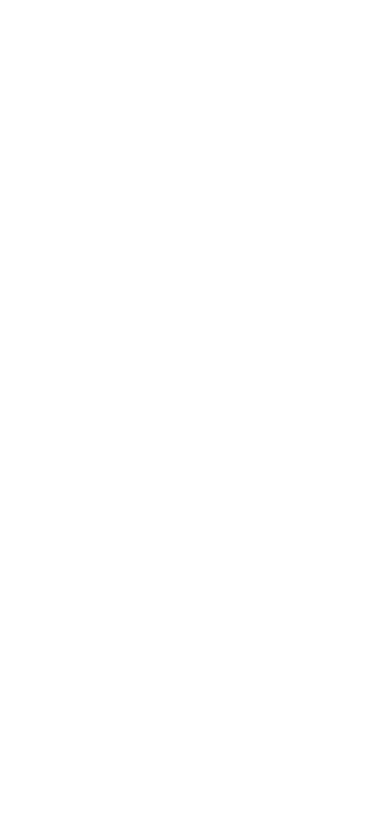
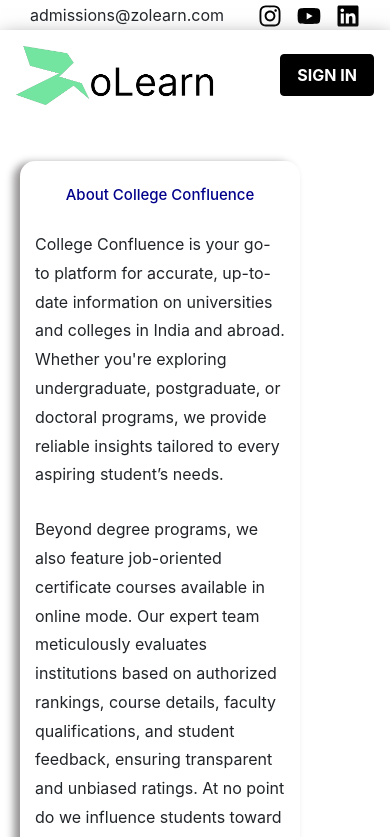
Before and after one commit to Leadsensegithub/new-website, a React (Create React App) app: page /about-us in a window 390 px wide. Before the commit this address had no page. Shown: the top 837 px of the page. Built offline with nearby package versions, Linux system fonts and the light colour scheme.

Commit message:
Santhiya-Create Aboutus

```diff
--- a/src/App.js
+++ b/src/App.js
@@ -13,7 +13,7 @@
     <Router>
 
       <Routes>
-        <Route path="/" element={<Default_layout />} />
+        <Route path="/*" element={<Default_layout />} />
        <Route path="/loader" element={<Loader/>} />
         {/* // <Route path="/contact" element={<Contact />} />  */}
       </Routes>
--- a/src/Assets/Assets.js
+++ b/src/Assets/Assets.js
@@ -55,6 +55,7 @@
 import Maha from './Academic/Maha.png'
 import Krishna from './Academic/Krishna.png'
 import Pavi from './Academic/Pavi.png'
+import graduation from './Academic/graduation.png'
 
 
 const Assets = {
@@ -115,6 +116,6 @@
    Maha:Maha,
    Krishna:Krishna,
    Pavi:Pavi,
-
+   graduation:graduation,
 }
 export default Assets
--- /dev/null
+++ b/src/Css/Aboutus.css
@@ -0,0 +1,68 @@
+@media only screen and (max-width: 900px) {
+    .mobile {
+        display: none !important;
+    }
+
+
+    .about-container .aboutus-details .about-container{
+        width: 50px;
+        margin-top: 100px;
+    }
+   .about-container .aboutus-image{
+        display: none;
+    }
+
+    .about-container .aboutus-details .aboutus-content{
+        width: 280px;
+        margin-top: 10px;
+        margin-left: -2px;
+        margin-left: 20px;
+        min-height: 170vh;
+    }
+    .about-container .aboutus-details .aboutus-content h2{
+        font-size: 15px;
+    }
+    .about-container .aboutus-details .aboutus-content p{
+        font-size: 16px;
+        padding-left: 15px;
+        padding-right: 15px;
+        line-height: 1.8;
+    }
+
+
+}
+.about-container{
+    padding-top: 30px;
+    background-color: white;
+    min-height: 150vh;
+}
+.aboutus-image{
+
+}
+.about-container .aboutus-image img{
+    height: 800px;
+}
+.about-container .aboutus-content{
+    box-shadow: -6px 2px 9px rgb(146, 143, 143);
+    width: 700px;
+    margin-top: -60%;
+    margin-left: 43%;
+    margin-right: 20px;
+    border-radius: 15px;
+    z-index: 10;
+    height: 140vh;
+    background-color: transparent;
+
+}
+.about-container .aboutus-content h2{
+    padding-top: 25px;
+    text-align: center;
+    color: darkblue;
+    padding-bottom: 8px;
+}
+.about-container .aboutus-content p{
+    padding-left: 40px;
+    padding-top: 10px;
+    font-size: 17px;
+    line-height: 1.5rem;
+}
--- a/src/Css/Common.css
+++ b/src/Css/Common.css
@@ -56,7 +56,16 @@
     .home-btn {
         font-size: 0.7em;
     }
+    .courselist {
+        display: none !important;
+    }
 
+    .degreelist {
+        display: none !important;
+    }
+    .university{
+         /* padding: 0px 20px;  */
+    }
     .academic-heading .card {
         height: 68vh;
         margin: 10px;
@@ -70,6 +79,9 @@
         position: absolute;
         margin-top: -100px;
     }
+    .alumni-heading{
+        min-height: 120vh;
+    }
 
     .item-main::before {
         width: 50px;
@@ -78,9 +90,6 @@
     .items img {
         width: 50px;
     }
-
-
-
 }
 
 
--- a/src/Route/Route.js
+++ b/src/Route/Route.js
@@ -1,6 +1,8 @@
+import Aboutsus from "../pages/Aboutsus"
 import Home from "../pages/Home"
 
 const route = [
-    { path: "/", name: "Dashboard", element: Home, exact: true }
+    { path: "/", name: "Dashboard", element: Home, exact: true },
+    { path: "/about-us", name: "Dashboard", element: Aboutsus, exact: true }
 ]
 export default route
--- /dev/null
+++ b/src/pages/Aboutsus.js
@@ -0,0 +1,56 @@
+import React, { useState } from 'react'
+import Assets from '../Assets/Assets'
+import Uni_register from "./Header_files/Uni_register";
+import Academic_counsellor from "./Header_files/Academic_counsellor";
+import Student_alumni from "./Header_files/Student_alumni";
+import Faq from "./Header_files/Faq";
+import "../Css/Aboutus.css"
+
+function Aboutsus() {
+    const[about,setAbout]=useState([
+        {
+            img:Assets?.graduation
+        }
+    ])
+  return (
+      <div className='about-container'>
+        <div className="aboutus">
+        {about?.map((data,index)=>{
+            return(
+                <div className='aboutus-details' key={index}>
+                  <div className='aboutus-image'>
+                    <img src={data.img} alt={data.name}/></div>
+                    <div className='aboutus-content'>
+                        <h2>About College Confluence</h2>
+                                    <p>College Confluence is your go-to platform for accurate, up-to-date information on universities and colleges in India and abroad. Whether you're exploring undergraduate, postgraduate, or doctoral programs, we provide reliable insights tailored to every aspiring student’s needs.</p>
+                                    <p>Beyond degree programs, we also feature job-oriented certificate courses available in online mode. Our expert team meticulously evaluates institutions based on authorized rankings, course details, faculty qualifications, and student feedback, ensuring transparent and unbiased ratings. At no point do we influence students toward any specific university or course—our mission is to empower them with the best information to make informed decisions.</p>
+                                    <p>As India's leading platform for comparing colleges and universities course-wise, ranking-wise, cost-wise, and job opportunity-wise, we also extend our support beyond admissions. Our job portal helps students connect with potential employers through 1-minute video CVs, increasing their chances of landing the right job.</p>
+                                    <p>Additionally, we offer free counseling services, guiding students in choosing the most suitable courses while respecting their personal choices. For those in need of financial assistance, we facilitate education loans through partnerships with top banks and NBFCs.</p>
+                                    <p>India has a vast number of first-generation graduates, and even experienced professionals often struggle to navigate the higher education landscape. College Confluence is here to bridge that gap, offering admissions support, recruitment guidance, and career training for students at every stage of their academic and professional journey.</p>
+                  </div>
+                  <div className='row'>
+        <div className="col-lg-12">
+          <Uni_register />
+        </div>
+        <div className="col-lg-12">
+          <Academic_counsellor />
+        </div>
+        <div className="col-lg-12">
+          <Student_alumni />
+        </div>
+        <div className="col-lg-12">
+          <Faq />
+        </div>
+        </div>
+                </div>
+
+            )
+        })}
+        </div>
+        </div>
+
+
+  )
+}
+
+export default Aboutsus
--- a/src/pages/Header_files/Footer.js
+++ b/src/pages/Header_files/Footer.js
@@ -60,6 +60,7 @@
                                     <div><h6>Student Login</h6></div>
                                     <div><h6>Staff Login</h6></div>
                                     <div><h6>Admission</h6></div>
+                                    <div><h6>About Us</h6></div>
 
 
                                 </div>
```
Also changed, not shown: src/Assets/Academic/gr.png (added), src/Assets/Academic/graduation.png (added).
